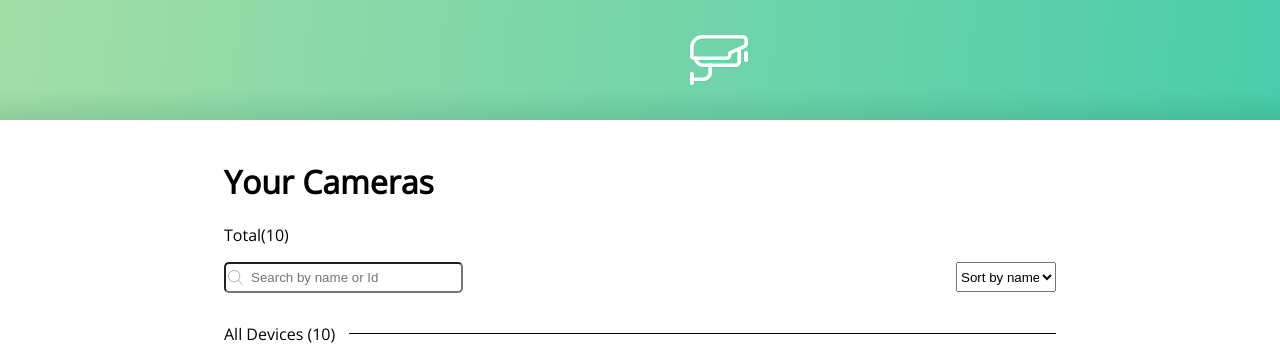
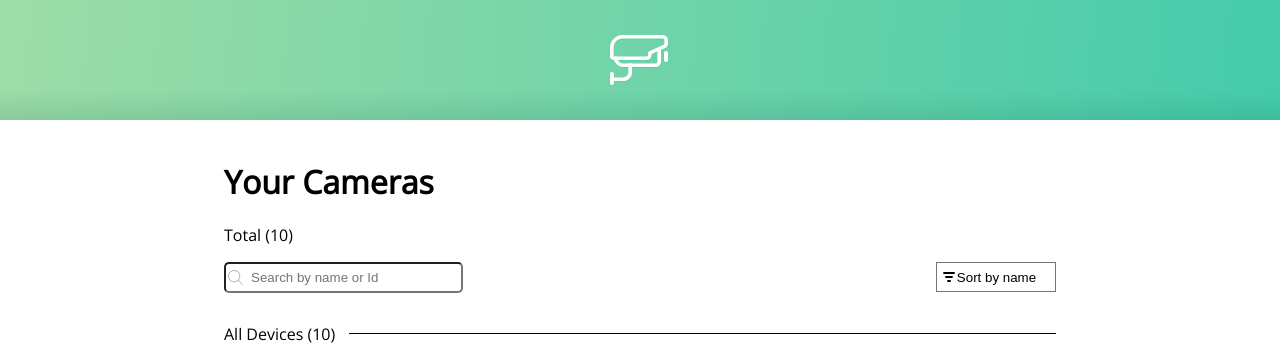
Before and after one commit to Karstagg/camera-list, a React (Create React App) app: page / in a window 1280 px wide. Shown: the top 345 px of the page. Built offline with nearby package versions, Linux system fonts and the light colour scheme.

Commit message:
styling filters

```diff
--- a/src/App.css
+++ b/src/App.css
@@ -31,6 +31,16 @@ body {
   border-radius: 5px;
 }
 
+.select {
+  background: url('./assets/icons/shape.png') no-repeat 6px 9px;
+  background-size: 12px;
+  text-align-last: center;
+  -webkit-appearance: none;
+  -moz-appearance: none;
+  text-indent: 1px;
+  text-overflow: '';
+}
+
 .App-link {
   color: #61dafb;
 }
--- a/src/components/CameraList.js
+++ b/src/components/CameraList.js
@@ -12,6 +12,7 @@ let allDevices = []
 let activeDevices = []
 let inactiveDevices = []
 
+//add data to appropriate arrays
 for (let i = 0; i < devices.length; i++) {
   for (let j = 0; j < statuses.length; j++) {
     if (devices[i].id === statuses[j].deviceId) {
@@ -53,6 +54,7 @@ inactiveDevices.sort(function(a, b) {
   }
   return 0
 })
+
 const Container = Styled.div`
   width: 65%;
   margin-left: 17.5%;
@@ -68,17 +70,29 @@ const SearchArea = Styled.div`
   display: grid;
   grid-template-columns: 25% 75%;
   padding-bottom: 30px;
+   @media only screen and (max-width: 812px) {
+    grid-template-columns: 100% ;
+    justify-items: center;
+  }
 `
 const Search = Styled.input`
 width: 100%;
 height: 25px;
+ @media only screen and (max-width: 812px) {
+    width: 80%;
+  }
 `
 const FilterDiv = Styled.div`
   justify-self: end;
+   @media only screen and (max-width: 812px) {
+    justify-self: center;
+    padding-top: 10px;
+  }
 `
 const Filter = Styled.select`
   height: 30px;
-  width: 100px;
+  width: 120px;
+  text-align: center;
 `
 const Grid = Styled.div`
   display: grid;
@@ -91,7 +105,11 @@ const Grid = Styled.div`
 
   }
 `
-
+const Heading = Styled.div`
+  @media only screen and (max-width: 812px) {
+    text-align: center;
+  }
+`
 
 class CameraList extends React.Component {
   constructor(props) {
@@ -114,17 +132,20 @@ class CameraList extends React.Component {
 
   renderFilter() {
     return <div>
-      <h1>Your Cameras</h1>
-      <p>Total({allDevices.length})</p>
+      <Heading>
+        <h1>Your Cameras</h1>
+        <p>Total ({allDevices.length})</p>
+      </Heading>
       <SearchArea>
         <div>
-          <Search className="search" placeholder="Search by name or Id" type="text" name="search" value={this.state.search}
+          <Search className="search" placeholder="Search by name or Id" type="text" name="search"
+                  value={this.state.search}
                   onChange={this.handleChangeText}/>
         </div>
         <FilterDiv>
-          <Filter data-icon="../assets/icons/shape.png" onChange={this.handleChangeSelect}>
+          <Filter className="select" data-icon="../assets/icons/shape.png" onChange={this.handleChangeSelect}>
             <option value="name">Sort by name</option>
-            <option value="active">Active</option>
+            <option value="active">Sort by status</option>
           </Filter>
         </FilterDiv>
       </SearchArea>
--- a/src/components/Nav.js
+++ b/src/components/Nav.js
@@ -7,6 +7,7 @@ const NavBar = Styled.div`
   height: 120px;
   background-image: url(${img});
   background-size: cover;
+  background-position: center;
 `
 function Nav(props) {
   return <NavBar/>;
--- a/src/components/label.js
+++ b/src/components/label.js
@@ -6,7 +6,7 @@ const LabelGrid = Styled.div`
   grid-template-columns: 15% 85%;
   @media only screen and (max-width: 812px) {
     margin-left: 10%
-    grid-template-columns: 30% 60%;
+    grid-template-columns: 35% 55%;
   }
 `
 const Hr = Styled.div`
```
